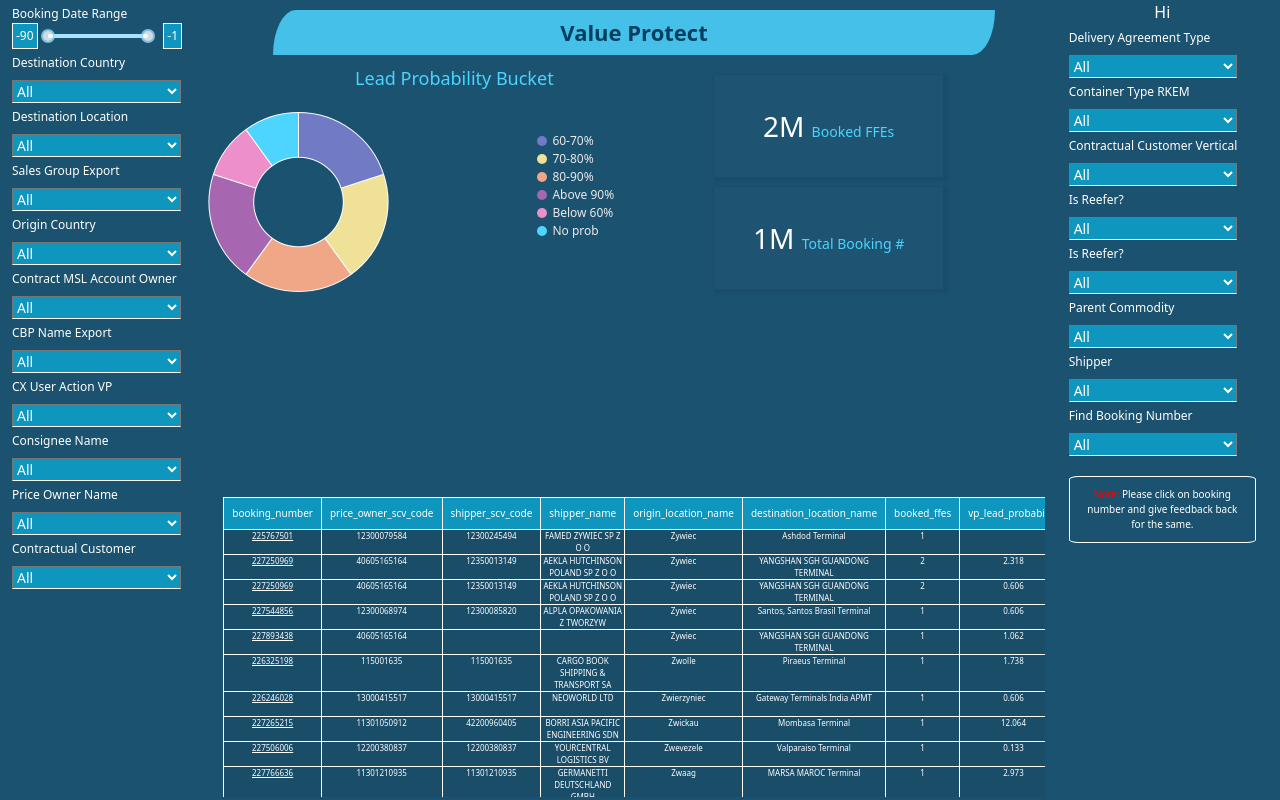
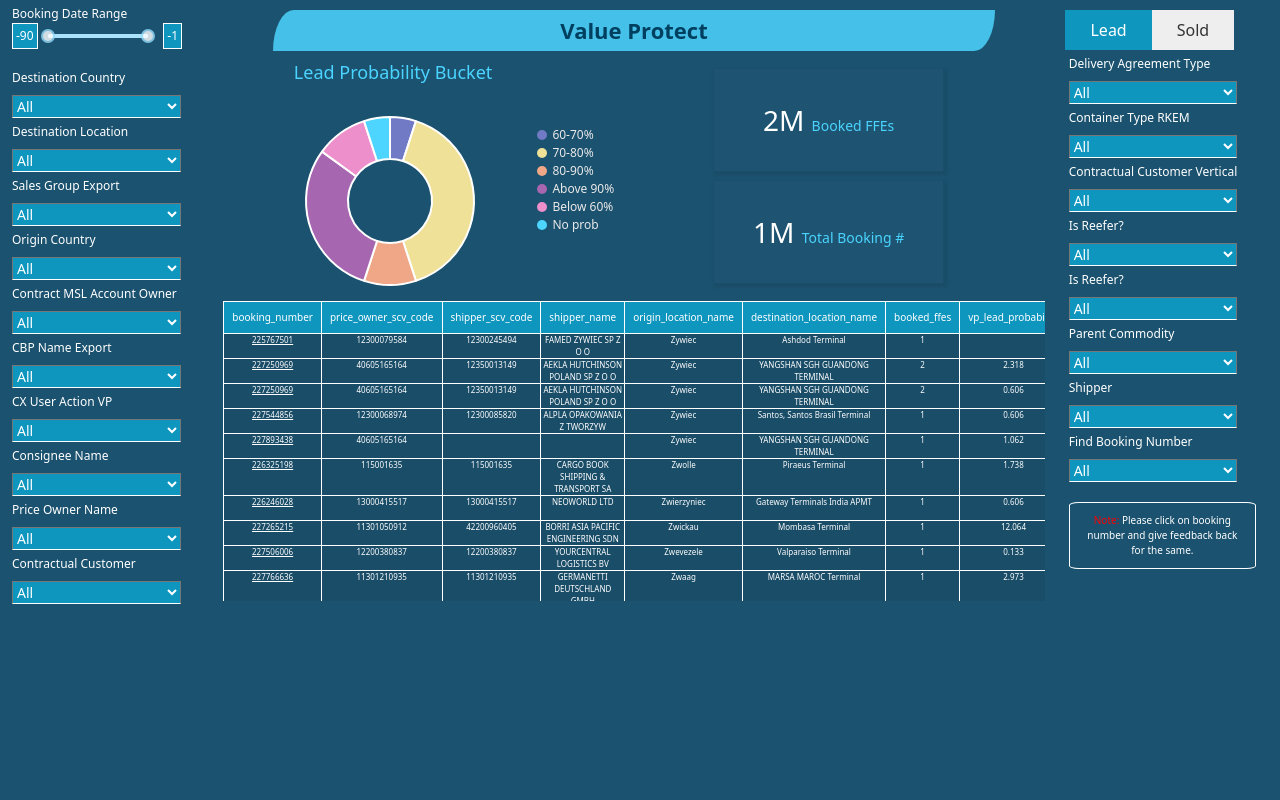
Before and after one commit to Factspan-Inc/PowerBI, a React (Create React App) app: page /#/vpleads in a window 1280 px wide. Built offline with nearby package versions, Linux system fonts and the light colour scheme.

Commit message:
Added vpleads change

```diff
--- a/src/Chart/ChartVpLeads.css
+++ b/src/Chart/ChartVpLeads.css
@@ -9,7 +9,7 @@
     height: 50% !important; */
   }
   .chart-containers canvas {
-    margin-left: -22px;
-    width: 50% !important;
-    height: 50% !important;
+    margin-left: 67px;
+    width: 100% !important;
+    height: 100% !important;
   }
--- a/src/Chart/ChartVpLeads.js
+++ b/src/Chart/ChartVpLeads.js
@@ -25,7 +25,7 @@ const ChartVpLeads = ({ chartData }) => {
   };
 
   return (
-    <div style={{ width: '390px', height: '390px' }}>
+    <div style={{ width: '200px', height: '200px' }}>
       <Doughnut data={data} options={options} />
     </div>
   );
--- a/src/Dashboard/Dashboard.js
+++ b/src/Dashboard/Dashboard.js
@@ -6,7 +6,10 @@ import { Link } from "react-router-dom";
 const Dashboard = () => {
   const vpLeadsData = [7, 2, 15, 1, 90, 10]; // Example data for VP Leads
   const intermodalLeadsData = [5, 8, 3, 12, 6, 15];
-  const extramodalLeadsData = [5, 10, 3, 10, 16, 6]; // Example data for Intermodal Leads
+  const extramodalLeadsData = [5, 10, 3, 10, 16, 6];
+  const chbimport = [10, 20, 30, 8,8,24];
+  const chbexport = [10, 20,10,10,0,40]
+  // Example data for Intermodal Leads
   return (
     <div className="dashboard-main">
       <div className="header-main">
@@ -20,12 +23,28 @@ const Dashboard = () => {
   <Link to="/vpleads">
     <button className="button vp_button">VP Leads</button>
   </Link>
-              <div className="button-number">2.4M</div>
-              <div className="button-number">1.4M</div>
-              <div className="chart-container">
+  <div className="chart-info">
+    <span className="sideway-text">Booking FFEs</span>
+    <span className="chart-values">
+      <p className="button-number-vpLeads">2.4M</p>
+
+    </span>
+  </div>
+  <div className="chart-info">
+    <span className="sideway-text">Booking #</span>
+    <span className="chart-values">
+
+      <p className="button-number-vpLeads">1.4M</p>
+    </span>
+  </div>
+  <div className="chart-container-vp chart-info">
+  <span className="sideway-text">Lead Prob. Bucket</span>
+  <span className="chart-values-vp">
     <Chart chartData={vpLeadsData} />
+    </span>
   </div>
 </div>
+
             <div className="item">
               <button className="button">Intermodel Import Leads</button>
               <div className="button-number">1.5M</div>
@@ -46,26 +65,26 @@ const Dashboard = () => {
             </div>
             <div className="item">
               <button className="button">CHB Import Leads</button>
-              <div className="button-number">2.6M</div>
-              <div className="button-number">199.1K</div>
+              <div className="button-number">1.7M</div>
+              <div className="button-number">875.1K</div>
 
               <div className="chart-container">
-                <Chart chartData={vpLeadsData} />
+                <Chart chartData={chbimport} />
               </div>
             </div>
             <div className="item">
               <button className="button">CHB Export Leads</button>
-              <div className="button-number">2.6M</div>
-              <div className="button-number">199.1K</div>
+              <div className="button-number">2.9M</div>
+              <div className="button-number">1.6M</div>
 
               <div className="chart-container">
-                <Chart chartData={extramodalLeadsData} />
+                <Chart chartData={chbexport} />
               </div>
             </div>
             <div className="item">
               <button className="button">Booking service Import Leads</button>
-              <div className="button-number">2.6M</div>
-              <div className="button-number">199.1K</div>
+              <div className="button-number">1.8M</div>
+              <div className="button-number">890.1K</div>
 
               <div className="chart-container">
                 <Chart chartData={vpLeadsData} />
@@ -73,8 +92,8 @@ const Dashboard = () => {
             </div>
             <div className="item borderless">
               <button className="button">Booking service Export Leads</button>
-              <div className="button-number">2.6M</div>
-              <div className="button-number">199.1K</div>
+              <div className="button-number">2.8M</div>
+              <div className="button-number">1.6M</div>
 
               <div className="chart-container">
                 <Chart chartData={extramodalLeadsData} />
--- a/src/Dashboard/FormFeedback.js
+++ b/src/Dashboard/FormFeedback.js
@@ -27,7 +27,7 @@ const handleSubmit = (e) => {
     toast.success('Form submitted successfully!');
 
     setTimeout(() => {
-      navigate('/');
+      navigate('/vpleads');
     }, 2000);
   };
 
--- a/src/Dashboard/Vpleads.css
+++ b/src/Dashboard/Vpleads.css
@@ -17,6 +17,12 @@ body {
     font-weight: 500;
     margin-top: 5px;
   }
+  .filter-heading-first{
+    text-align: left;
+    font-size: 12px;
+    font-weight: 500;
+    margin-top: 20px;
+  }
   .dropdown {
     text-align: left;
     width: 90%;
@@ -29,12 +35,12 @@ body {
     margin-top: 8px;
   }
   .value-report-button{
-    margin: 10px 50px 10px 50px;
+    margin: 10px 50px 8px 50px;
     background-color: #45C1E9;
     font-size: 22px;
     color: #003F5F;
     font-weight: 700;
-    padding: 6px;
+    padding: 4px;
     border-radius: 80px / 157px 0px;
   }
   .booking-feedback-button{
@@ -63,6 +69,7 @@ body {
   .chart-lead-bucket{
     color: #4BD4FF;
     font-size: 18px;
+    margin-left: 70px;
   }
   .chart-container {
     max-width: 100%;
@@ -154,3 +161,23 @@ body {
   .slider-values span {
     margin-right: 10px;
   }
+
+  .toggle-option {
+    display: inline-block;
+    padding: 8px 25px;
+    cursor: pointer;
+    color: #333;
+    background-color: #eee;
+    border-radius: 0px;
+    transition: background-color 0.3s;
+    margin-right: 0px;
+  }
+
+  .toggle-option.active {
+    color: #fff;
+    background-color: #0F96BF;
+  }
+  .toggle-main{
+    margin-top: 10px;
+    margin-left: -25px;
+  }
--- a/src/Dashboard/Vpleads.js
+++ b/src/Dashboard/Vpleads.js
@@ -1,34 +1,43 @@
-import React, { useEffect, useState, useRef } from 'react';
-import ChartVpLeads from '../Chart/ChartVpLeads';
+import React, { useEffect, useState, useRef } from "react";
+import ChartVpLeads from "../Chart/ChartVpLeads";
 import "./Vpleads.css";
-import * as Papa from 'papaparse';
-import Slider from 'rc-slider';
-import 'rc-slider/assets/index.css';
-import { useNavigate } from 'react-router-dom';
+import * as Papa from "papaparse";
+import Slider from "rc-slider";
+import "rc-slider/assets/index.css";
+import { useNavigate } from "react-router-dom";
 
 const Vpleads = () => {
   const [data, setData] = useState([]);
   const [headers, setHeaders] = useState([]);
   const [rangeValues, setRangeValues] = useState([-90, -1]);
-  const navigate  = useNavigate();
+  const navigate = useNavigate();
+  const [selectedOption, setSelectedOption] = useState("Lead");
+  const handleToggle = () => {
+    setSelectedOption((prevOption) => {
+      const newOption = prevOption === "Lead" ? "Sold" : "Lead";
+      // Perform any logic using the latest selected option (newOption) here
+      console.log("Latest selected option:", newOption);
+      return newOption;
+    });
+  };
 
   useEffect(() => {
     const fetchData = async () => {
       try {
-        const response = await fetch('/Data/VpLeads.csv', {
+        const response = await fetch("/Data/VpLeads.csv", {
           headers: {
-            Accept: 'text/csv',
+            Accept: "text/csv",
           },
         });
         const csvData = await response.text();
         const parsedData = Papa.parse(csvData);
         const csvHeaders = parsedData.data[0];
         const slicedData = parsedData.data.slice(1);
-        console.log('slicedData', slicedData);
+        console.log("slicedData", slicedData);
         setData(slicedData);
         setHeaders(csvHeaders);
       } catch (error) {
-        console.error('Error reading CSV file:', error);
+        console.error("Error reading CSV file:", error);
       }
     };
 
@@ -45,29 +54,30 @@ const Vpleads = () => {
   const handleRangeChange = (values) => {
     setRangeValues(values);
     // Perform any actions or logic based on the selected range values
-    console.log('Selected range values:', values);
+    console.log("Selected range values:", values);
     // Add your custom code here
   };
   const customHeaders = [
-    'Surgery Date',
-    'Department',
-    'Scheduled Surgeries',
-    'Scheduled staffs',
-    'Surgery count',
-    'Flu season',
-    'Holiday',
+    "Surgery Date",
+    "Department",
+    "Scheduled Surgeries",
+    "Scheduled staffs",
+    "Surgery count",
+    "Flu season",
+    "Holiday",
   ];
   const handleCellClick = (cellValue) => {
     // Perform any actions or logic based on the clicked cell value
-    console.log('Clicked cell value:', cellValue);
-    localStorage.setItem("booking-number",cellValue);
+    console.log("Clicked cell value:", cellValue);
+    localStorage.setItem("booking-number", cellValue);
 
     navigate(`/bookingnumber-feedback/${cellValue}`);
     // Add your custom code here
   };
 
   const [selectedCountry, setSelectedCountry] = useState("");
-  const vpLeadsData = [10, 10, 10, 10, 5, 5];
+  const vpLeadsData = [5, 40, 10, 30, 10, 5];
+  const vpSoldLeadsData = [16, 18, 40, 20,16,10]
   const handleCountryChange = (event) => {
     setSelectedCountry(event.target.value);
   };
@@ -79,7 +89,7 @@ const Vpleads = () => {
             <div className="filter-heading">Booking Date Range</div>
             <div className="range-selector">
               <div className="slider-wrapper">
-      <span className='range_value-left'>{rangeValues[0]}</span>
+                <span className="range_value-left">{rangeValues[0]}</span>
                 <Slider
                   min={-90}
                   max={-1}
@@ -90,24 +100,18 @@ const Vpleads = () => {
                   className="custom-slider"
                 />
                 <div className="slider-values">
-
-          <span className='range_value-right'>{rangeValues[1]}</span>
+                  <span className="range_value-right">{rangeValues[1]}</span>
                 </div>
               </div>
             </div>
 
-            <div className="filter-heading">Destination Country</div>
+            <div className="filter-heading-first">Destination Country</div>
             <select
               className="dropdown"
               value={selectedCountry}
               onChange={handleCountryChange}
             >
               <option value="">All</option>
-              {countryOptions.map((option) => (
-                <option key={option.value} value={option.value}>
-                  {option.label}
-                </option>
-              ))}
             </select>
             <div className="filter-heading">Destination Location</div>
             <select
@@ -116,11 +120,6 @@ const Vpleads = () => {
               onChange={handleCountryChange}
             >
               <option value="">All</option>
-              {countryOptions.map((option) => (
-                <option key={option.value} value={option.value}>
-                  {option.label}
-                </option>
-              ))}
             </select>
             <div className="filter-heading">Sales Group Export</div>
             <select
@@ -129,11 +128,6 @@ const Vpleads = () => {
               onChange={handleCountryChange}
             >
               <option value="">All</option>
-              {countryOptions.map((option) => (
-                <option key={option.value} value={option.value}>
-                  {option.label}
-                </option>
-              ))}
             </select>
             <div className="filter-heading">Origin Country</div>
             <select
@@ -142,11 +136,6 @@ const Vpleads = () => {
               onChange={handleCountryChange}
             >
               <option value="">All</option>
-              {countryOptions.map((option) => (
-                <option key={option.value} value={option.value}>
-                  {option.label}
-                </option>
-              ))}
             </select>
             <div className="filter-heading">Contract MSL Account Owner</div>
             <select
@@ -155,11 +144,6 @@ const Vpleads = () => {
               onChange={handleCountryChange}
             >
               <option value="">All</option>
-              {countryOptions.map((option) => (
-                <option key={option.value} value={option.value}>
-                  {option.label}
-                </option>
-              ))}
             </select>
             <div className="filter-heading">CBP Name Export</div>
             <select
@@ -168,11 +152,6 @@ const Vpleads = () => {
               onChange={handleCountryChange}
             >
               <option value="">All</option>
-              {countryOptions.map((option) => (
-                <option key={option.value} value={option.value}>
-                  {option.label}
-                </option>
-              ))}
             </select>
             <div className="filter-heading">CX User Action VP</div>
             <select
@@ -181,11 +160,6 @@ const Vpleads = () => {
               onChange={handleCountryChange}
             >
               <option value="">All</option>
-              {countryOptions.map((option) => (
-                <option key={option.value} value={option.value}>
-                  {option.label}
-                </option>
-              ))}
             </select>
             <div className="filter-heading">Consignee Name</div>
             <select
@@ -194,11 +168,6 @@ const Vpleads = () => {
               onChange={handleCountryChange}
             >
               <option value="">All</option>
-              {countryOptions.map((option) => (
-                <option key={option.value} value={option.value}>
-                  {option.label}
-                </option>
-              ))}
             </select>
             <div className="filter-heading">Price Owner Name</div>
             <select
@@ -207,11 +176,6 @@ const Vpleads = () => {
               onChange={handleCountryChange}
             >
               <option value="">All</option>
-              {countryOptions.map((option) => (
-                <option key={option.value} value={option.value}>
-                  {option.label}
-                </option>
-              ))}
             </select>
             <div className="filter-heading">Contractual Customer</div>
             <select
@@ -220,58 +184,84 @@ const Vpleads = () => {
               onChange={handleCountryChange}
             >
               <option value="">All</option>
-              {countryOptions.map((option) => (
-                <option key={option.value} value={option.value}>
-                  {option.label}
-                </option>
-              ))}
             </select>
           </div>
           <div className="col-md-8">
             <div className="value-report-button">Value Protect</div>
             <div className="row">
               <div className="col-md-7">
+              <div className="col-md-7">
+  {selectedOption === 'Lead' && (
     <div className="chart-lead-bucket">Lead Probability Bucket</div>
+  )}
+  {selectedOption === 'Sold' && (
+    <div className="chart-lead-bucket">Sold Probability Bucket</div>
+  )}
+  </div>
   <div className="row value-chart">
     <div className="chart-containers col-md-6">
-              <ChartVpLeads chartData={vpLeadsData} />
+      <ChartVpLeads chartData={selectedOption === 'Lead' ? vpLeadsData : vpSoldLeadsData} />
     </div>
                   <div className="col-md-4 legend-main">
                     <div className="legend">
-      <div className="legend-circle" style={{ backgroundColor: '#717BC5' }}></div>
+                      <div
+                        className="legend-circle"
+                        style={{ backgroundColor: "#717BC5" }}
+                      ></div>
                       <span className="legend-text">60-70%</span>
                     </div>
                     <div className="legend">
-      <div className="legend-circle" style={{ backgroundColor: '#F0E199' }}></div>
+                      <div
+                        className="legend-circle"
+                        style={{ backgroundColor: "#F0E199" }}
+                      ></div>
                       <span className="legend-text">70-80%</span>
                     </div>
                     <div className="legend">
-      <div className="legend-circle" style={{ backgroundColor: '#F0A787' }}></div>
+                      <div
+                        className="legend-circle"
+                        style={{ backgroundColor: "#F0A787" }}
+                      ></div>
                       <span className="legend-text">80-90%</span>
                     </div>
                     <div className="legend">
-      <div className="legend-circle" style={{ backgroundColor: '#A666B0' }}></div>
+                      <div
+                        className="legend-circle"
+                        style={{ backgroundColor: "#A666B0" }}
+                      ></div>
                       <span className="legend-text">Above 90%</span>
                     </div>
                     <div className="legend">
-      <div className="legend-circle" style={{ backgroundColor: '#EC8FCA' }}></div>
+                      <div
+                        className="legend-circle"
+                        style={{ backgroundColor: "#EC8FCA" }}
+                      ></div>
                       <span className="legend-text">Below 60%</span>
                     </div>
                     <div className="legend">
-      <div className="legend-circle" style={{ backgroundColor: '#4DD5FF' }}></div>
+                      <div
+                        className="legend-circle"
+                        style={{ backgroundColor: "#4DD5FF" }}
+                      ></div>
                       <span className="legend-text">No prob</span>
                     </div>
                   </div>
                 </div>
               </div>
               <div className="col-md-4">
-                    <div className="value-button">2M <span className="text-booked">Booked FFEs</span></div>
-                    <div className="value-button">1M <span className="text-booked">Total Booking #</span></div>
+                <div className="value-button">
+                  2M <span className="text-booked">Booked FFEs</span>
                 </div>
-
+                <div className="value-button">
+                  1M <span className="text-booked">Total Booking #</span>
+                </div>
+              </div>
             </div>
             <div>
-            <div className="col-md-12 table-name" style={{ maxHeight: '300px', overflowY: 'auto' }}>
+              <div
+                className="col-md-12 table-name"
+                style={{ maxHeight: "300px", overflowY: "auto" }}
+              >
                 <table className="table">
                   <thead className="table-header">
                     <tr>
@@ -283,7 +273,12 @@ const Vpleads = () => {
                   <tbody className="table-body">
                     {data.map((row, index) => (
                       <tr key={index}>
-        <td className="clickable-cell" onClick={() => handleCellClick(row[0])}>{row[0]}</td>
+                        <td
+                          className="clickable-cell"
+                          onClick={() => handleCellClick(row[0])}
+                        >
+                          {row[0]}
+                        </td>
                         {row.slice(1).map((value, colIndex) => (
                           <td key={colIndex}>{value}</td>
                         ))}
@@ -292,13 +287,27 @@ const Vpleads = () => {
                   </tbody>
                 </table>
               </div>
-
-
-
             </div>
           </div>
           <div className="col-md-2">
-            <div>Hi</div>
+            <div className="toggle-main">
+              <span
+                className={`toggle-option ${
+                  selectedOption === "Lead" ? "active" : ""
+                }`}
+                onClick={handleToggle}
+              >
+                Lead
+              </span>
+              <span
+                className={`toggle-option ${
+                  selectedOption === "Sold" ? "active" : ""
+                }`}
+                onClick={handleToggle}
+              >
+                Sold
+              </span>
+            </div>
             <div className="filter-heading">Delivery Agreement Type</div>
             <select
               className="dropdown"
@@ -306,11 +315,6 @@ const Vpleads = () => {
               onChange={handleCountryChange}
             >
               <option value="">All</option>
-              {countryOptions.map((option) => (
-                <option key={option.value} value={option.value}>
-                  {option.label}
-                </option>
-              ))}
             </select>
             <div className="filter-heading">Container Type RKEM</div>
             <select
@@ -319,11 +323,6 @@ const Vpleads = () => {
               onChange={handleCountryChange}
             >
               <option value="">All</option>
-              {countryOptions.map((option) => (
-                <option key={option.value} value={option.value}>
-                  {option.label}
-                </option>
-              ))}
             </select>
             <div className="filter-heading">Contractual Customer Vertical</div>
             <select
@@ -332,11 +331,6 @@ const Vpleads = () => {
               onChange={handleCountryChange}
             >
               <option value="">All</option>
-              {countryOptions.map((option) => (
-                <option key={option.value} value={option.value}>
-                  {option.label}
-                </option>
-              ))}
             </select>
             <div className="filter-heading">Is Reefer?</div>
             <select
@@ -345,11 +339,6 @@ const Vpleads = () => {
               onChange={handleCountryChange}
             >
               <option value="">All</option>
-              {countryOptions.map((option) => (
-                <option key={option.value} value={option.value}>
-                  {option.label}
-                </option>
-              ))}
             </select>
             <div className="filter-heading">Is Reefer?</div>
             <select
@@ -358,11 +347,6 @@ const Vpleads = () => {
               onChange={handleCountryChange}
             >
               <option value="">All</option>
-              {countryOptions.map((option) => (
-                <option key={option.value} value={option.value}>
-                  {option.label}
-                </option>
-              ))}
             </select>
             <div className="filter-heading">Parent Commodity</div>
             <select
@@ -371,11 +355,6 @@ const Vpleads = () => {
               onChange={handleCountryChange}
             >
               <option value="">All</option>
-              {countryOptions.map((option) => (
-                <option key={option.value} value={option.value}>
-                  {option.label}
-                </option>
-              ))}
             </select>
             <div className="filter-heading">Shipper</div>
             <select
@@ -384,11 +363,6 @@ const Vpleads = () => {
               onChange={handleCountryChange}
             >
               <option value="">All</option>
-              {countryOptions.map((option) => (
-                <option key={option.value} value={option.value}>
-                  {option.label}
-                </option>
-              ))}
             </select>
             <div className="filter-heading">Find Booking Number</div>
             <select
@@ -397,15 +371,11 @@ const Vpleads = () => {
               onChange={handleCountryChange}
             >
               <option value="">All</option>
-              {countryOptions.map((option) => (
-                <option key={option.value} value={option.value}>
-                  {option.label}
-                </option>
-              ))}
             </select>
             {/* <div className="booking-feedback-button">Booking Feedback</div> */}
             <div className="note">
-  <span>Note:</span> Please click on booking number and give feedback back for the same.
+              <span>Note:</span> Please click on booking number and give
+              feedback back for the same.
             </div>
           </div>
         </div>
```
Also changed, not shown: src/Dashboard/Dashboard.css (+43 -0 lines). Lines whose indentation alone changed are shown as unchanged.
